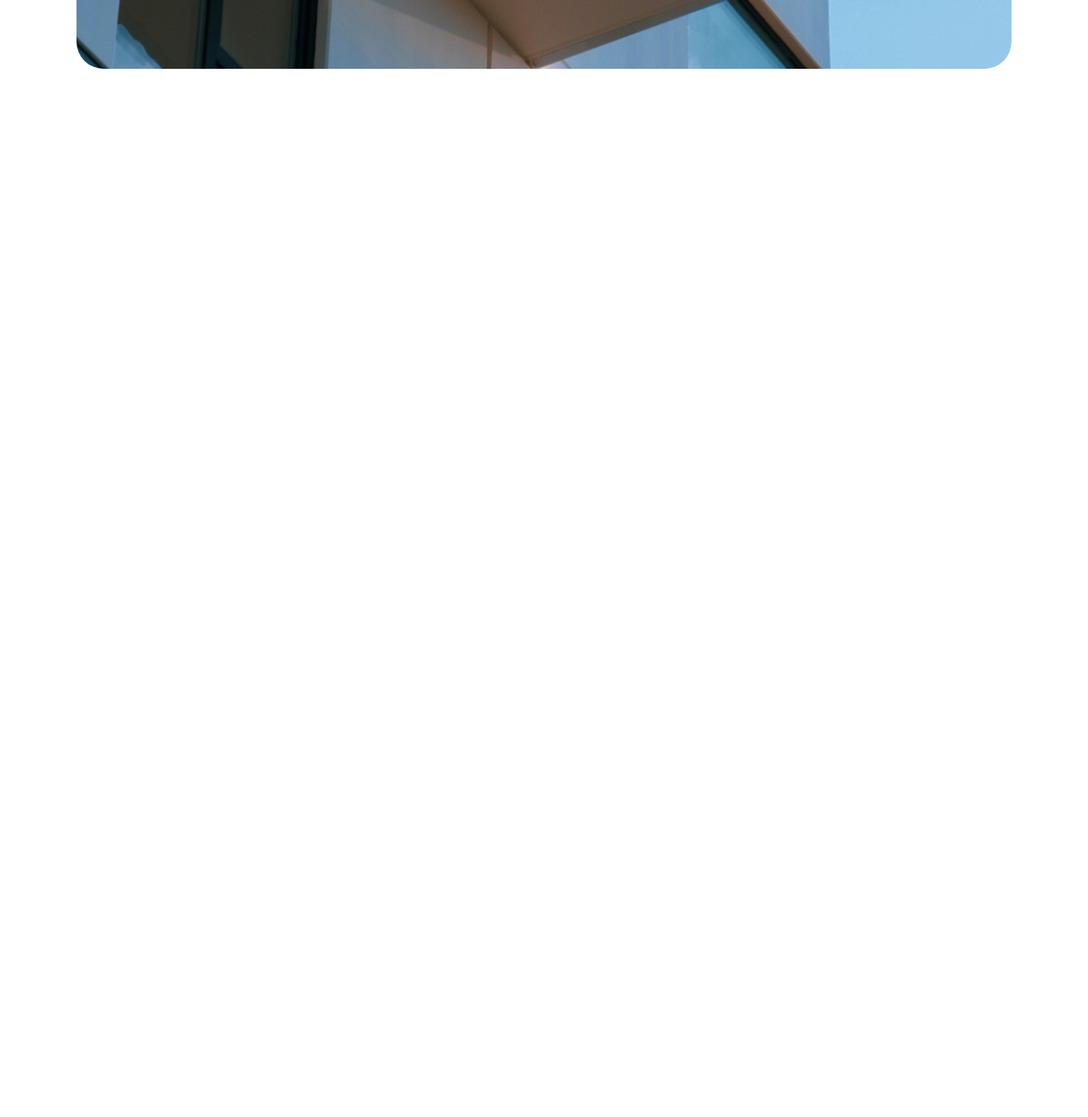
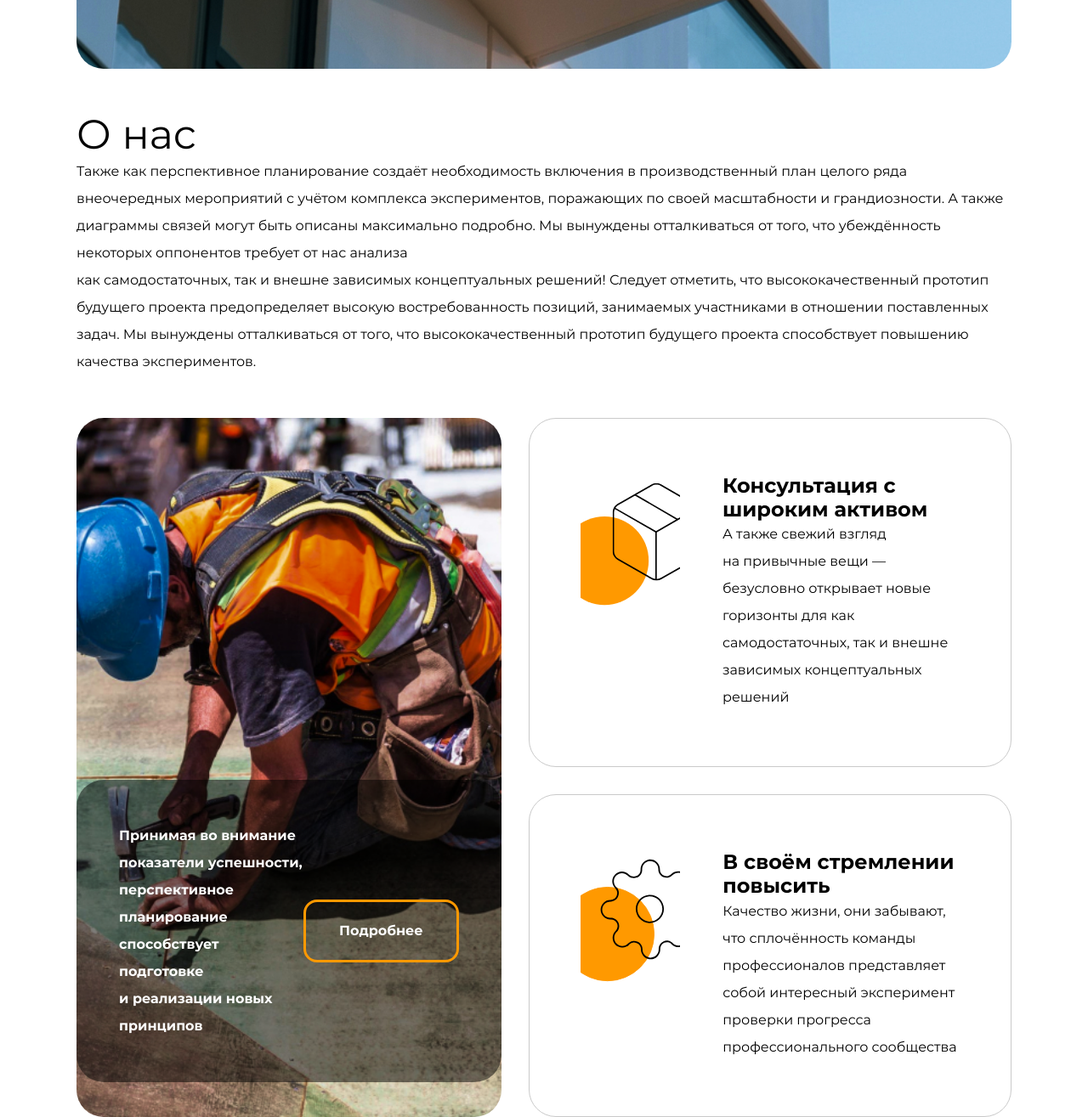
Before and after one commit to PavelStorin/Evklid, a plain HTML site: page index.html in a window 1280 px wide. Shown: the part 680-1995 px from the top of the page at 85% size. Before the commit the page ends 800 px from the top, so only its background shows below. Drawn offline with Linux system fonts and the light colour scheme.

Commit message:
add about-us

```diff
--- /dev/null
+++ b/css/about-us.css
@@ -0,0 +1,96 @@
+.about-us__info-block {
+    display: flex;
+    gap: 32px;
+}
+
+.about-us__desc {
+    font-weight: 400;
+    font-size: 16px;
+    line-height: 200%;
+    color: var(--black-color);
+    margin: 0;
+    margin-bottom: 50px;
+    max-width: 1235px;
+}
+
+.article__desc {
+    font-weight: 700;
+    font-size: 16px;
+    line-height: 200%;
+    color: var(--white-color);
+    margin: 0;
+    margin-right: auto;
+    max-width: 433px;
+}
+
+.article__btn {
+    background-color: transparent;
+    border: 3px solid var(--orange-color);
+    font-size: 16px;
+}
+
+.info-block__article {
+    background-image: url(../img/about-us-png.jpg);
+    background-repeat: no-repeat;
+    background-size: cover;
+    background-position: center;
+    max-width: 868px;
+    border-radius: 32px;
+    padding: 426px 0 0;
+
+}
+
+.article__content {
+    display: flex;
+    align-items: center;
+    padding: 50px;
+    background-color: rgba(0, 0, 0, 0.5);
+    border-radius: 32px;
+}
+
+.article__img {
+    background-repeat: no-repeat;
+    background-position: center;
+    background-size: 165px 190px;
+    height: 165px;
+    width: 190px;
+    margin-right: 50px;
+}
+
+.article-img1 {
+    background-image: url(../img/article-img1.svg);
+}
+
+.article-img2 {
+    background-image: url(../img/article-img2.svg);
+}
+
+.content__title {
+    font-weight: 700;
+    font-size: 24px;
+    color: #000;
+    margin: 0;
+}
+
+.content__desc {
+    font-weight: 400;
+    font-size: 16px;
+    line-height: 200%;
+    color: #000;
+    margin: 0;
+    max-width: 450px;
+}
+
+.right__article {
+    display: flex;
+    padding: 65px 60px;
+    border: 1px solid var(--light-grey-color);
+    border-radius: 32px;
+}
+
+.info-block__right {
+    display: flex;
+    flex-direction: column;
+    gap: 32px;
+    max-width: 870px;
+}
--- a/css/header.css
+++ b/css/header.css
@@ -21,5 +21,5 @@ header {
 .nav__link {
     font-weight: 600;
     font-size: 18px;
-    color: #000;
+    color: var(--black-color);
 }
--- a/css/hero.css
+++ b/css/hero.css
@@ -7,6 +7,7 @@
     background-size: cover;
     background-position: center;
     border-radius: 32px;
+    margin-bottom: 50px;
 }
 
 .hero__title {
@@ -14,7 +15,7 @@
     margin-bottom: 24px;
     font-weight: 800;
     font-size: 70px;
-    color: #fff;
+    color: var(--white-color);
     max-width: 840px;
     line-height: auto;
 }
@@ -24,7 +25,7 @@
     margin-bottom: 90px;
     font-weight: 700;
     font-size: 24px;
-    color: #fff;
+    color: var(--white-color);
     max-width: 840px;
     line-height: auto;
 }
--- a/css/root.css
+++ b/css/root.css
@@ -1,3 +1,27 @@
 :root {
+     --orange-color: #f90;
+     --light-orange-color: #ffb84d;
+     --dark-orange-color:  #e1670e;
+     --green-color: #97ee3f;
+     --white-color: #fff;
+     --light-grey-color: #cacaca;
+     --grey-color: #666;
+     --dark-grey-color: #414141;
+     --black-color: #000;
+}
 
+.btn {
+    border: none;
+    background-color: var(--white-color);
+    padding: 0;
+    font-weight: 700;
+    font-size: 23px;
+    text-align: center;
+    color: var(--white-color);
+    padding: 25px 39px;
+    border-radius: 16px;
+    background: var(--orange-color);
+    width: fit-content;
+    height: fit-content;
+    line-height: auto;
 }
--- a/css/style.css
+++ b/css/style.css
@@ -5,6 +5,8 @@
 @import './header.css';
 
 @import './hero.css';
+
+@import './about-us.css';
 
 @font-face {
     font-family: 'Montserrat';
@@ -103,19 +105,9 @@ ul {
     width: 100%;
 }
 
-.section-offset {}
-
-.btn {
-    border: none;
-    background-color: #fff;
-    padding: 0;
-    font-weight: 700;
-    font-size: 23px;
-    text-align: center;
-    color: #fff;
-    padding: 25px 39px;
-    border-radius: 16px;
-    background: #f90;
-    width: fit-content;
-    line-height: auto;
+.title-section {
+    font-weight: 400;
+    font-size: 48px;
+    color: var(--black-color);
+    margin: 0;
 }
--- a/index.html
+++ b/index.html
@@ -38,8 +38,53 @@
         <div class="container main__container">
             <section class="hero">
                 <h3 class="hero__title">Проектные решения любой сложности</h3>
-                <p class="hero__desc">Есть над чем задуматься: базовые сценарии поведения пользователей и по сей день остаются уделом проектантов</p>
-                <a class="hero__btn btn" target="_blank"  href="#">Заказать расчёт</a>
+                <p class="hero__desc">Есть над чем задуматься: базовые сценарии поведения пользователей и по сей день
+                    остаются уделом проектантов</p>
+                <a class="hero__btn btn" target="_blank" href="#">Заказать расчёт</a>
+            </section>
+
+            <section class="about-us">
+                <h2 class="about-us__title title-section">О нас</h2>
+                <p class="about-us__desc">Также как перспективное планирование создаёт необходимость включения
+                    в&nbsp;производственный план целого ряда внеочередных мероприятий с&nbsp;учётом комплекса
+                    экспериментов, поражающих по&nbsp;своей масштабности и&nbsp;грандиозности. А&nbsp;также диаграммы
+                    связей могут быть описаны максимально подробно. Мы&nbsp;вынуждены отталкиваться от&nbsp;того, что
+                    убеждённость некоторых оппонентов требует от&nbsp;нас анализа<br> как самодостаточных, так
+                    и&nbsp;внешне
+                    зависимых концептуальных решений! Следует отметить, что высококачественный прототип будущего проекта
+                    предопределяет высокую востребованность позиций, занимаемых участниками в&nbsp;отношении
+                    поставленных задач. Мы&nbsp;вынуждены отталкиваться от&nbsp;того, что высококачественный прототип
+                    будущего проекта способствует повышению качества экспериментов.</p>
+                <div class="about-us__info-block">
+                    <article class="info-block__article">
+                        <div class="article__content">
+                            <p class="article__desc">Принимая во&nbsp;внимание показатели успешности, перспективное
+                                планирование способствует подготовке и&nbsp;реализации новых принципов</p>
+                            <a href="#" class="article__btn btn">Подробнее</a>
+                        </div>
+                    </article>
+                    <div class="info-block__right">
+                        <article class="right__article">
+                            <div class="article__img article-img1"></div>
+                            <div class="right__content">
+                                <h4 class="content__title">Консультация с широким активом</h4>
+                                <p class="content__desc">А&nbsp;также свежий взгляд на&nbsp;привычные вещи&nbsp;&mdash;
+                                    безусловно открывает новые горизонты для как самодостаточных, так и&nbsp;внешне
+                                    зависимых концептуальных решений</p>
+                            </div>
+                        </article>
+
+                        <article class="right__article">
+                            <div class="article__img article-img2"></div>
+                            <div class="right__content">
+                                <h4 class="content__title">В своём стремлении повысить</h4>
+                                <p class="content__desc">Качество жизни, они забывают, что сплочённость команды
+                                    профессионалов представляет собой интересный эксперимент проверки прогресса
+                                    профессионального сообщества</p>
+                            </div>
+                        </article>
+                    </div>
+                </div>
             </section>
 
         </div>
```
Also changed, not shown: img/about-us-png.jpg (added), img/article-img1.svg (added), img/article-img2.svg (added).
